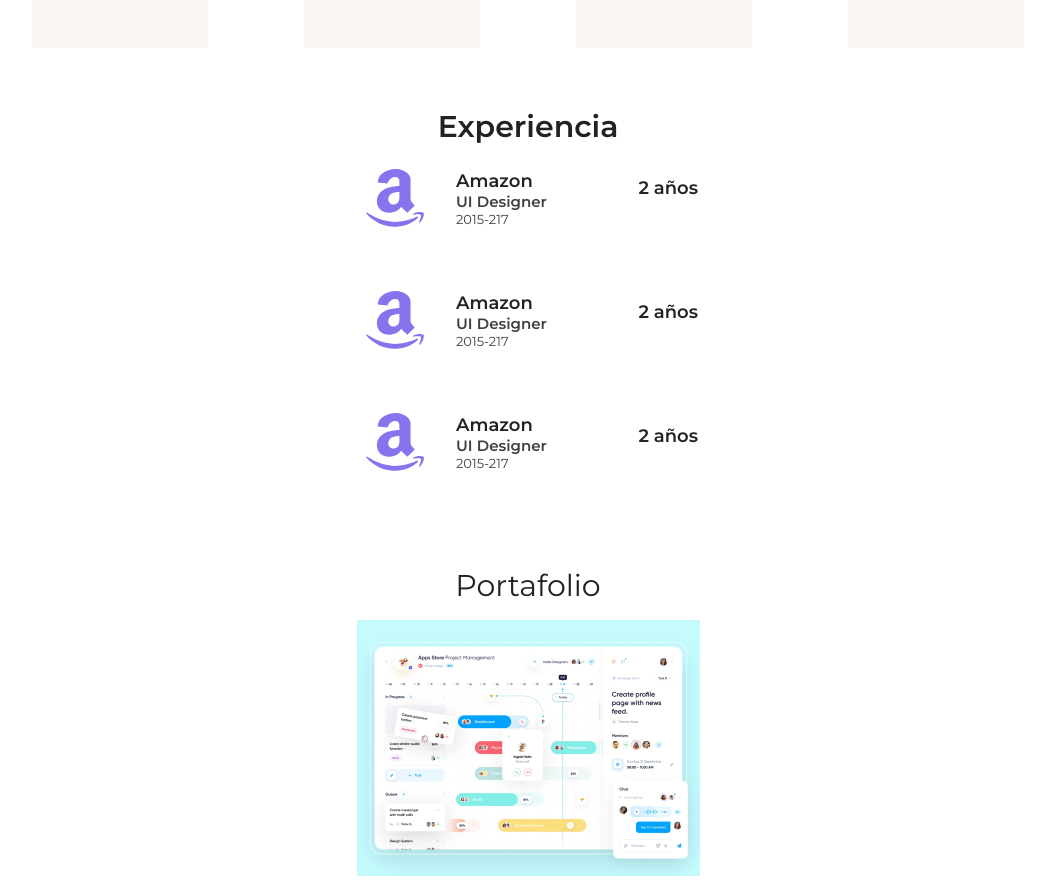
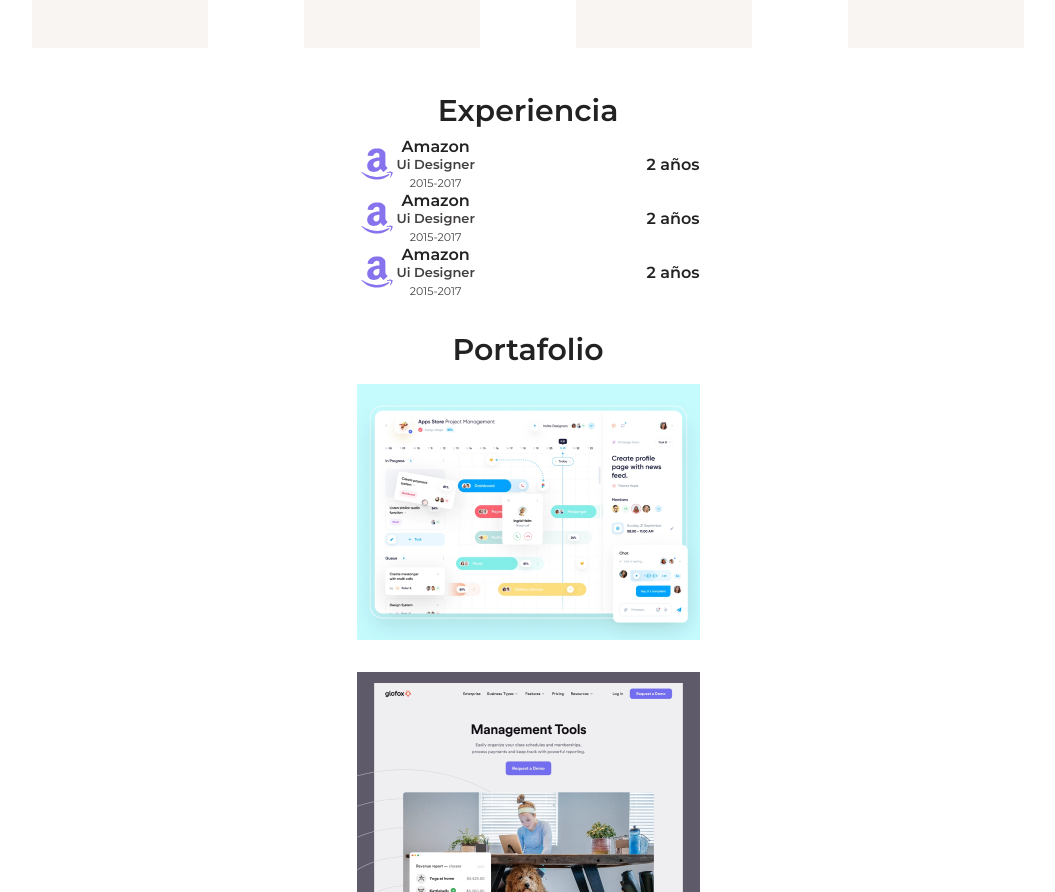
Before and after one commit to kloiberth/miPortafolio, a plain HTML site: page index.html in a window 1280 px wide. Shown: the part 1303-2195 px from the top of the page, without its empty margins (112-1167 px from the left). Drawn offline with Linux system fonts and the light colour scheme.

Commit message:
main y footer

```diff
--- a/assets/css/style.css
+++ b/assets/css/style.css
@@ -204,11 +204,66 @@ h1+p{
     text-align: center;
 }
 
+.title-experiencia{
+    text-align: center;
+    margin: 2rem 0 0.5rem 0;
+    font-size: 30px;
+    font-weight: 600;
+}
+
+.section-experiencia{
+
+    width: 375px;
+    margin: 0 auto;
+
+}
+
+.cont-experiencia{
+    display: flex;
+    align-items: center;
+    justify-content: space-between;
+    padding: 0 1rem;
+
+}
+
+.cont-job{
+    display: flex;
+}
+
+.cont-job img{
+    width: 40px;
+}
+
+.info{
+    text-align: center;
+}
+
+.info h3{
+    font-size: 16px;
+    font-weight: 600;
+}
+
+.info>p{
+    font-size: 13px;
+    font-weight: 600;
+    color: var(--gris-oscuro--);
+}
+
+.info span{
+    font-size: 11px;
+    color: var(--gris-oscuro--);
+}
+
+.years p{
+    font-weight: 600;
+}
+
+
 .title-portafolio{
     text-align: center;
     margin: 2rem 0 0.5rem 0;
     font-size: 30px;
-    font-weight: 60
+    font-weight: 600;
 }
 
 .cont-portafolio{
@@ -289,55 +344,3 @@ h1+p{
         color: var(--morado--);
     }
 }
-
-.title-experiencia{
-    text-align: center;
-    font-size: 30px;
-    font-weight: 600;
-    margin: 3rem 0 0.5rem 0
-}
-
-.cont-experiencia{
-    display: flex;
-    justify-content: space-between;
-    margin: 0 auto;
-    padding: 0.5rem;
-    width: 356px;
-}
-
-
-
-.job-container{
-    display: flex;
-    align-items: center;
-    gap: 1.5rem;
-    margin-bottom: 3rem;
-}
-
-.job-information h3{
-    font-size: 18px;
-    font-weight: 600;
-}
-
-.job-information .job{
-color: var(--gris-oscuro--);
-    font-size: 15px;
-    font-weight: 600;
-}
-
-.job-information .duration{
-    color: var(--gris-oscuro--);
-    font-size: 13px;
-}
-.cont-years{
-    display: flex;
-    padding: 1rem 0 0 0;
-    flex-direction: column;
-    justify-content: space-between;
-    margin-bottom: 5rem;
-}
-
-.years>span{
-    font-size: 18px;
-    font-weight: 600;
-}
--- a/index.html
+++ b/index.html
@@ -104,55 +104,57 @@
             </div>
         </section>
             <h2 class="title-experiencia">Experiencia</h2>
-        <section class="cont-experiencia">
+            <section class="section-experiencia">
 
-            <div class="cont-job">
-
-                <div class="job-container">
-                    <img src="./assets/img/íconos/amazon.svg
-                    " alt="">
-                        <div class="job-information">
+                <div class="cont-experiencia">
+                    <div class="cont-job">
+                        <img src="./assets/img/íconos/amazon.svg" alt="">
+                        <div class="info">
                             <h3>Amazon</h3>
-                            <p class="job">UI Designer</p>
-                            <p class="duration">2015-217</p>
+                            <p>Ui Designer</p>
+                            <span>2015-2017</span>
                         </div>
 
-                </div>
-                <div class="job-container">
-                    <img src="./assets/img/íconos/amazon.svg
-                    " alt="">
-                    <div class="job-information">
-                        <h3>Amazon</h3>
-                        <p class="job">UI Designer</p>
-                        <p class="duration">2015-217</p>
                     </div>
 
+                    <div class="years">
+                        <p>2 años</p>
+                    </div>
                 </div>
-                <div class="job-container">
-                    <img src="./assets/img/íconos/amazon.svg
-                    " alt="">
-                    <div class="job-information">
-                        <h3>Amazon</h3>
-                        <p class="job">UI Designer</p>
-                        <p class="duration">2015-217</p>
+                <div class="cont-experiencia">
+                    <div class="cont-job">
+                        <img src="./assets/img/íconos/amazon.svg" alt="">
+                        <div class="info">
+                            <h3>Amazon</h3>
+                            <p>Ui Designer</p>
+                            <span>2015-2017</span>
+                        </div>
+
+                    </div>
+
+                    <div class="years">
+                        <p>2 años</p>
+                    </div>
+                </div>
+                <div class="cont-experiencia">
+                    <div class="cont-job">
+                        <img src="./assets/img/íconos/amazon.svg" alt="">
+                        <div class="info">
+                            <h3>Amazon</h3>
+                            <p>Ui Designer</p>
+                            <span>2015-2017</span>
+                        </div>
+
+                    </div>
+
+                    <div class="years">
+                        <p>2 años</p>
                     </div>
                 </div>
 
-            </div>
 
-            <div class="cont-years">
-                <div class="years">
-                    <span>2 años</span>
-                </div>
-                <div class="years">
-                    <span>2 años</span>
-                </div>
-                <div class="years">
-                    <span>2 años</span>
-                </div>
+            </section>
 
-            </div>
-        </section>
 
         <h2 class="title-portafolio">Portafolio</h2>
         <section class="cont-portafolio">
```
